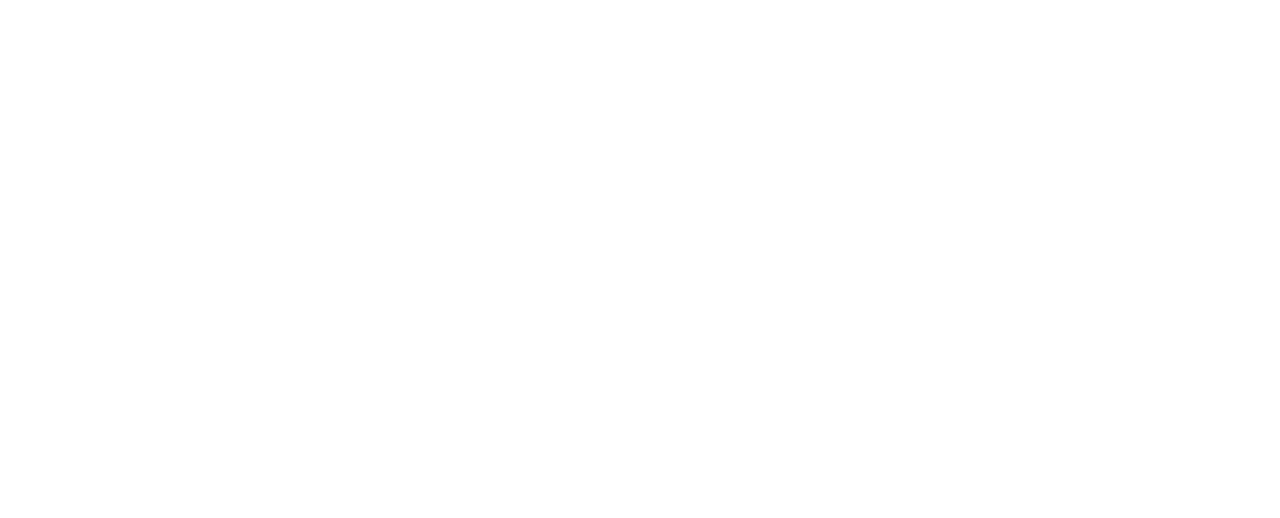
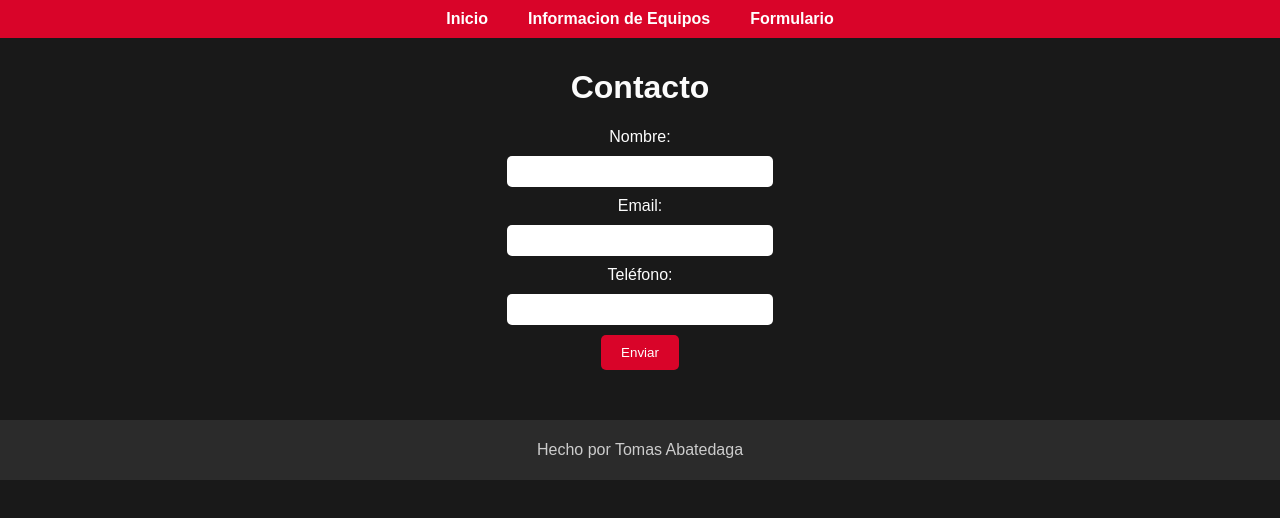
Before and after one commit to TomasAbatedaga/IntegradorWeb, a plain HTML site: page formulario.html in a window 1280 px wide. Drawn offline with Linux system fonts and the light colour scheme.

Commit message:
avance en formulario y estilos

```diff
--- a/estilo.css
+++ b/estilo.css
@@ -1,3 +1,5 @@
+/* Estilo del body */
+
 body {
   font-family: "Gerogia", sans-serif;
   background-color: #191919;
@@ -5,6 +7,8 @@ body {
   margin: 0;
   padding: 0;
 }
+
+/* Estilo del menu */
 
 .menu {
   display: flex;
@@ -23,10 +27,14 @@ body {
   background-color: #b3031f;
 }
 
+/* Estilo del main */
+
 main {
   padding: 10px;
   text-align: center;
 }
+
+/* Estilo del Carrusel */
 
 .carrousel {
   display: flex;
@@ -43,13 +51,7 @@ main {
   border: 4px solid #ff0000;
 }
 
-footer {
-  background-color: #2b2b2b;
-  color: #ccc;
-  text-align: center;
-  padding: 5px;
-  margin-top: 40px;
-}
+/* Estilo del Articulo */
 
 .articulos {
   background-image: url("imagenes/logoF1.webp");
@@ -77,3 +79,41 @@ footer {
   width: 100%;
   border-radius: 10px;
 }
+
+/* Estilo del Formulario */
+
+form {
+  display: flex;
+  flex-direction: column;
+  align-items: center;
+  gap: 10px;
+  margin-top: 20px;
+}
+
+input {
+  padding: 8px;
+  border: none;
+  border-radius: 5px;
+  width: 250px;
+}
+
+button {
+  background-color: #d90429;
+  color: white;
+  border: none;
+  padding: 10px 20px;
+  border-radius: 5px;
+  cursor: pointer;
+}
+
+button:hover {
+  background-color: #b3031f;
+}
+
+footer {
+  background-color: #2b2b2b;
+  color: #ccc;
+  text-align: center;
+  padding: 5px;
+  margin-top: 40px;
+}
--- a/formulario.html
+++ b/formulario.html
@@ -0,0 +1,41 @@
+<!DOCTYPE html>
+<html lang="es">
+<head>
+  <meta charset="UTF-8">
+  <meta name="viewport" content="width=device-width, initial-scale=1.0">
+  <title>Contacto </title>
+  <link rel="stylesheet" href="estilo.css">
+  <script defer src="script.js"></script>
+</head>
+<body>
+  <header>
+    <nav class="menu">
+      <a href="principal.html">Inicio</a>
+      <a href="articulo.html">Informacion de Equipos</a>
+      <a href="formulario.html">Formulario</a>
+    </nav>
+  </header>
+
+  <main>
+    <h1>Contacto</h1>
+    <form id="form-contacto">
+      <label>Nombre:</label>
+      <input type="text" id="nombre" required>
+
+      <label>Email:</label>
+      <input type="email" id="email" required>
+
+      <label>Teléfono:</label>
+      <input type="text" id="telefono" required>
+
+      <button type="submit">Enviar</button>
+    </form>
+
+    <div id="resultado"></div>
+  </main>
+
+  <footer>
+    <p>Hecho por Tomas Abatedaga</p>
+  </footer>
+</body>
+</html>
```
